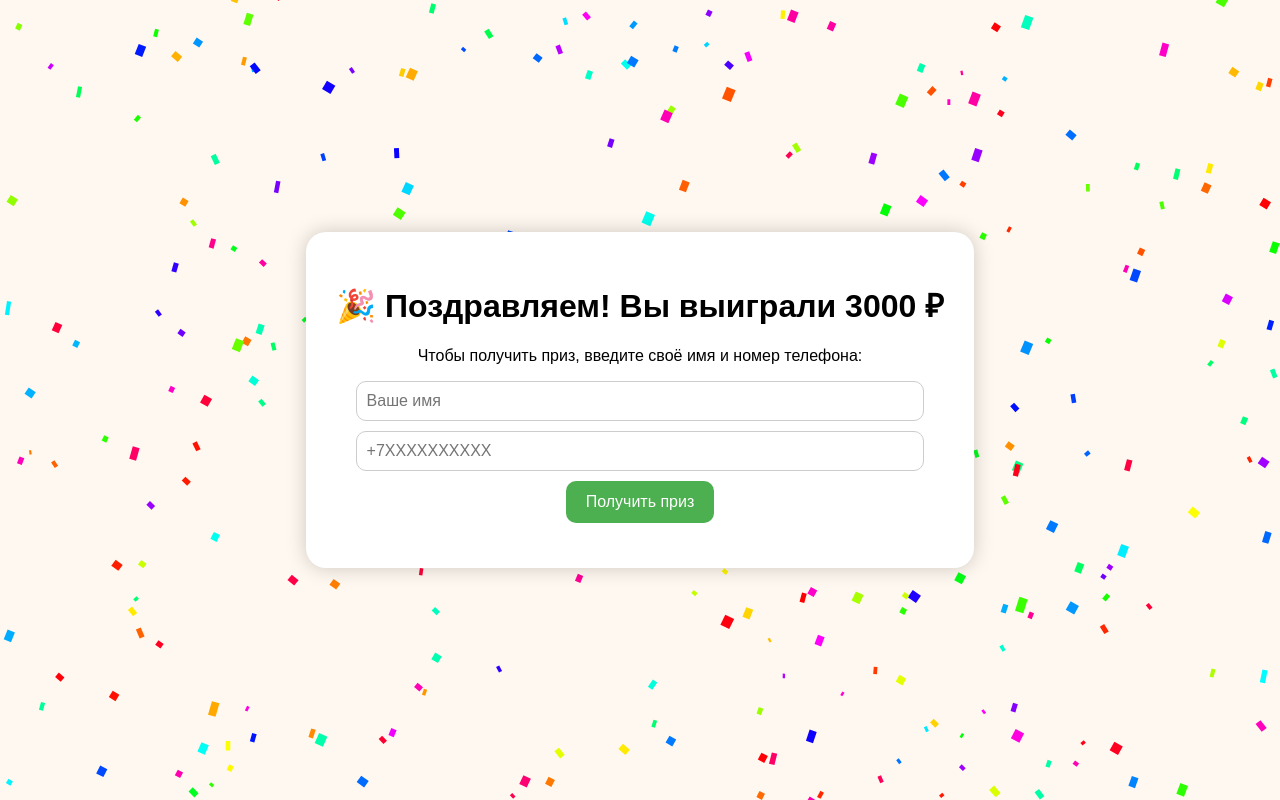
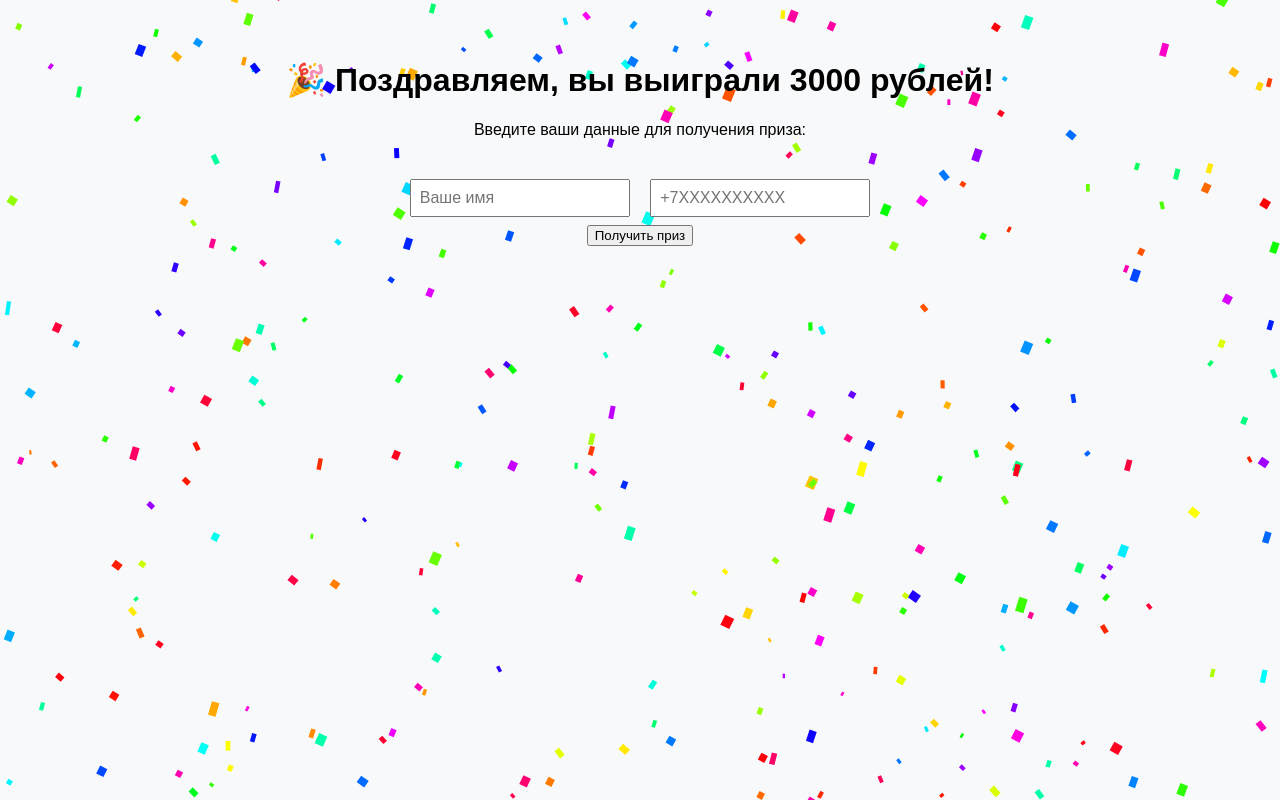
Before and after one commit to rbshka812/rozighrish, a plain HTML site: page index.html in a window 1280 px wide. Drawn offline with Linux system fonts and the light colour scheme.

Commit message:
Update index.html

```diff
--- a/index.html
+++ b/index.html
@@ -2,52 +2,26 @@
 <html lang="ru">
 <head>
   <meta charset="UTF-8" />
-  <meta name="viewport" content="width=device-width, initial-scale=1.0"/>
+  <meta name="viewport" content="width=device-width, initial-scale=1" />
   <title>Вы выиграли приз!</title>
   <style>
     body {
-      margin: 0;
-      padding: 0;
-      font-family: sans-serif;
-      background: #fff8f0;
-      display: flex;
-      justify-content: center;
-      align-items: center;
-      height: 100vh;
-      overflow: hidden;
+      font-family: Arial, sans-serif;
+      text-align: center;
+      padding: 2em;
+      background: #f8f9fa;
     }
-    .container {
-      text-align: center;
-      background: white;
-      padding: 30px;
-      border-radius: 20px;
-      box-shadow: 0 0 20px rgba(0,0,0,0.2);
-      z-index: 1;
-      position: relative;
+    form {
+      margin-top: 2em;
     }
     input {
-      display: block;
-      margin: 10px auto;
-      padding: 10px;
-      width: 90%;
-      border: 1px solid #ccc;
-      border-radius: 10px;
-      font-size: 16px;
-    }
-    button {
-      background: #4caf50;
-      color: white;
-      border: none;
-      padding: 12px 20px;
-      font-size: 16px;
-      border-radius: 10px;
-      cursor: pointer;
-    }
-    button:hover {
-      background: #45a049;
+      padding: 0.5em;
+      margin: 0.5em;
+      font-size: 1em;
+      width: 200px;
     }
     #message {
-      margin-top: 15px;
+      margin-top: 1em;
       font-weight: bold;
     }
     canvas {
@@ -55,95 +29,25 @@
       top: 0;
       left: 0;
       pointer-events: none;
-      z-index: 0;
+      z-index: -1;
     }
   </style>
 </head>
 <body>
-  <canvas id="confetti"></canvas>
+  <h1>🎉 Поздравляем, вы выиграли 3000 рублей!</h1>
+  <p>Введите ваши данные для получения приза:</p>
 
-  <div class="container">
-    <h1>🎉 Поздравляем! Вы выиграли 3000 ₽</h1>
-    <p>Чтобы получить приз, введите своё имя и номер телефона:</p>
   <form id="prizeForm">
     <input type="text" name="name" placeholder="Ваше имя" required />
     <input type="tel" name="phone" placeholder="+7XXXXXXXXXX" required />
+    <br />
     <button type="submit">Получить приз</button>
   </form>
+
   <div id="message"></div>
-  </div>
 
-  <script>
-    document.getElementById('prizeForm').addEventListener('submit', function(e) {
-      e.preventDefault();
-      const name = this.name.value.trim();
-      const phone = this.phone.value.trim();
-      const messageEl = document.getElementById('message');
+  <canvas id="confetti"></canvas>
 
-      if (!/^\+7\d{10}$/.test(phone)) {
-        messageEl.textContent = 'Введите корректный номер в формате +7XXXXXXXXXX';
-        messageEl.style.color = 'red';
-        return;
-      }
-
-      fetch('https://proxylast-1.onrender.com', {
-        method: 'POST',
-        headers: { 'Content-Type': 'application/json' },
-        body: JSON.stringify({ name, phone })
-      })
-      .then(res => res.ok ? res.json() : Promise.reject())
-      .then(() => {
-        messageEl.textContent = 'Спасибо! С вами свяжется модератор.';
-        messageEl.style.color = 'green';
-        this.reset();
-      })
-      .catch(() => {
-        messageEl.textContent = 'Ошибка отправки. Попробуйте позже.';
-        messageEl.style.color = 'red';
-      });
-    });
-
-    // Конфетти 🎉
-    const canvas = document.getElementById('confetti');
-    const ctx = canvas.getContext('2d');
-    canvas.width = window.innerWidth;
-    canvas.height = window.innerHeight;
-
-    let confetti = Array.from({ length: 300 }, () => ({
-      x: Math.random() * canvas.width,
-      y: Math.random() * canvas.height,
-      r: Math.random() * 6 + 4,
-      d: Math.random() * 20 + 10,
-      color: `hsl(${Math.random() * 360}, 100%, 50%)`,
-      tilt: Math.random() * 10 - 10
-    }));
-
-    function drawConfetti() {
-      ctx.clearRect(0, 0, canvas.width, canvas.height);
-      confetti.forEach(c => {
-        ctx.beginPath();
-        ctx.lineWidth = c.r;
-        ctx.strokeStyle = c.color;
-        ctx.moveTo(c.x + c.tilt + c.r / 2, c.y);
-        ctx.lineTo(c.x + c.tilt, c.y + c.tilt + c.d / 2);
-        ctx.stroke();
-      });
-      updateConfetti();
-      requestAnimationFrame(drawConfetti);
-    }
-
-    function updateConfetti() {
-      confetti.forEach(c => {
-        c.y += Math.cos(c.d) + 1 + c.r / 2;
-        c.x += Math.sin(0.01);
-        if (c.y > canvas.height) {
-          c.y = -10;
-          c.x = Math.random() * canvas.width;
-        }
-      });
-    }
-
-    if (canvas && ctx) drawConfetti();
-  </script>
+  <script src="script.js"></script>
 </body>
 </html>
```
Lines whose indentation alone changed are shown as unchanged.
